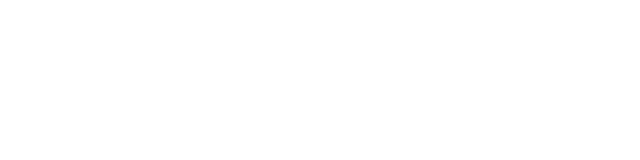
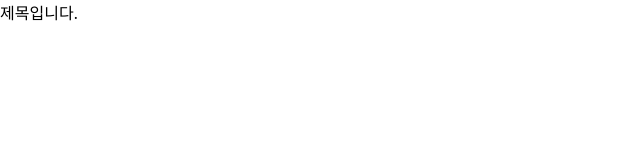
Before and after one commit to Highthon-EASY/EASY-Frontend, a React (Create React App) app: page /feed in a window 1280 px wide. Before the commit this address had no page. Shown: the top 160 px of the page, without its empty margins (0-640 px from the left). Built offline with nearby package versions, Linux system fonts and the light colour scheme.

Commit message:
[ADD] feed components add

```diff
--- a/src/App.tsx
+++ b/src/App.tsx
@@ -1,13 +1,14 @@
 import React from "react";
 import { BrowserRouter, Routes, Route } from "react-router-dom";
 import "./App.css";
-import { SignPage } from "./components";
+import { FeedPage, SignPage } from "./components";
 
 function App() {
   return (
     <BrowserRouter>
       <Routes>
         <Route path="/" element={<SignPage />} />
+        <Route path="/feed" element={<FeedPage />} />
       </Routes>
     </BrowserRouter>
   );
--- /dev/null
+++ b/src/components/feed/index.tsx
@@ -0,0 +1,12 @@
+import React from "react";
+import Title from "./item/Title";
+
+const FeedPage = () => {
+  return (
+    <div>
+      <Title />
+    </div>
+  );
+};
+
+export default FeedPage;
--- /dev/null
+++ b/src/components/feed/item/Title.tsx
@@ -0,0 +1,7 @@
+import React from "react";
+
+const Title = () => {
+  return <div>제목입니다.</div>;
+};
+
+export default Title;
--- a/src/components/index.ts
+++ b/src/components/index.ts
@@ -1,2 +1,3 @@
 export { default as SignPage } from "./sign";
 export { default as MapPage } from "./map";
+export { default as FeedPage } from "./feed";
```
